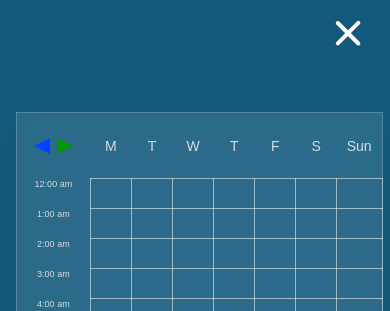
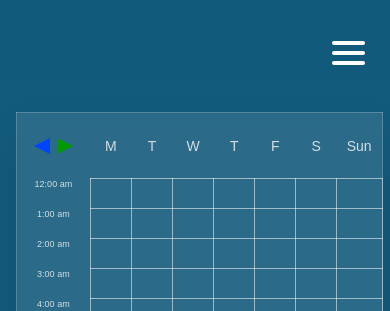
Before and after one commit to onefastcat/Intermittent-Fasting, a Flask app: page / in a window 390 px wide. Shown: the top 311 px of the page. Run offline with Flask 3, Linux system fonts and the light colour scheme; lists and menus that the app fills with data are empty.

Commit message:
hamburger button

```diff
--- a/app/static/main.js
+++ b/app/static/main.js
@@ -1,10 +1,15 @@
+
 const menu = document.querySelector('.hamburger');
 const nav = document.querySelector('#navbar');
+
+
+
 
 menu.addEventListener('click', function() {
     menu.classList.toggle('active');
     nav.classList.toggle('active');
 });
+
 
 
 
@@ -22,7 +27,7 @@ document.addEventListener('DOMContentLoaded', function() {
 
 
     //closes the dropdown when width becomes over 850, so that if width decreases, the menu is closed.
-    const y = window.matchMedia("(max-width: 850px)");
+    const y = window.matchMedia("(min-width: 850px)");
 
     y.addEventListener('change', function() {
         if(y.matches){
--- a/app/static/mealSchedule.css
+++ b/app/static/mealSchedule.css
@@ -38,11 +38,11 @@ html, body{
 
 form{
    display: flex;
-   justify-content:space-around;
+   /* justify-content:space-between; */
   text-align: center;
   align-items: center;
-  margin: 30px 20px 20px 20px;
-  padding: 0 30px 0;
+  margin: 30px 0px 20px 0px;
+  padding-right: 6vw;
   position: relative;
   font-size: clamp(9px, 5vh, 14px);
 
@@ -58,11 +58,11 @@ form{
 #navbar {
 
   display: flex;
-  justify-content:left;
+
   width: 96%;
   position: relative;
-  margin: 0 30px 0;
-  padding: 0 2rem 0;
+  /* margin: 0 30px 0;
+  padding: 0 2rem 0; */
   /* width: clamp(400px, 60vw 1500px); */
 
 
@@ -399,7 +399,16 @@ a.disabled {
 
     .nav_container {
       width: 100%;
+      display: flex;
+      justify-content: space-between;
+
     }
+
+    #navbar {
+      position: relative;
+
+    }
+
 
 
     #navbar form {
@@ -423,6 +432,7 @@ a.disabled {
       padding: 0;
       align-items: center;
 
+
     }
 
 
@@ -430,8 +440,9 @@ a.disabled {
       position: absolute;
       display: block;
 
-      left: 80%;
-      right: 60px;
+      right: 3vw;
+      top: 4vh;
+
 
       width:45px;
       cursor: pointer;
@@ -469,10 +480,6 @@ a.disabled {
     }
 
 
-    .week_schedule_container{
-
-
-    }
 
     .hour {
       font-size: 10px;
@@ -491,8 +498,6 @@ a.disabled {
     }
 
     .data_cell{
-
-
       width: 40px;
       border: solid 1px rgba(255, 255, 255, 0.542);
     }
--- a/app/templates/mealSchedule.html
+++ b/app/templates/mealSchedule.html
@@ -56,7 +56,7 @@
             </div>
           </form>
         </div>
-        <button class="hamburger active">
+        <button class="hamburger">
           <div class="bar"></div>
 
         </button>
```
